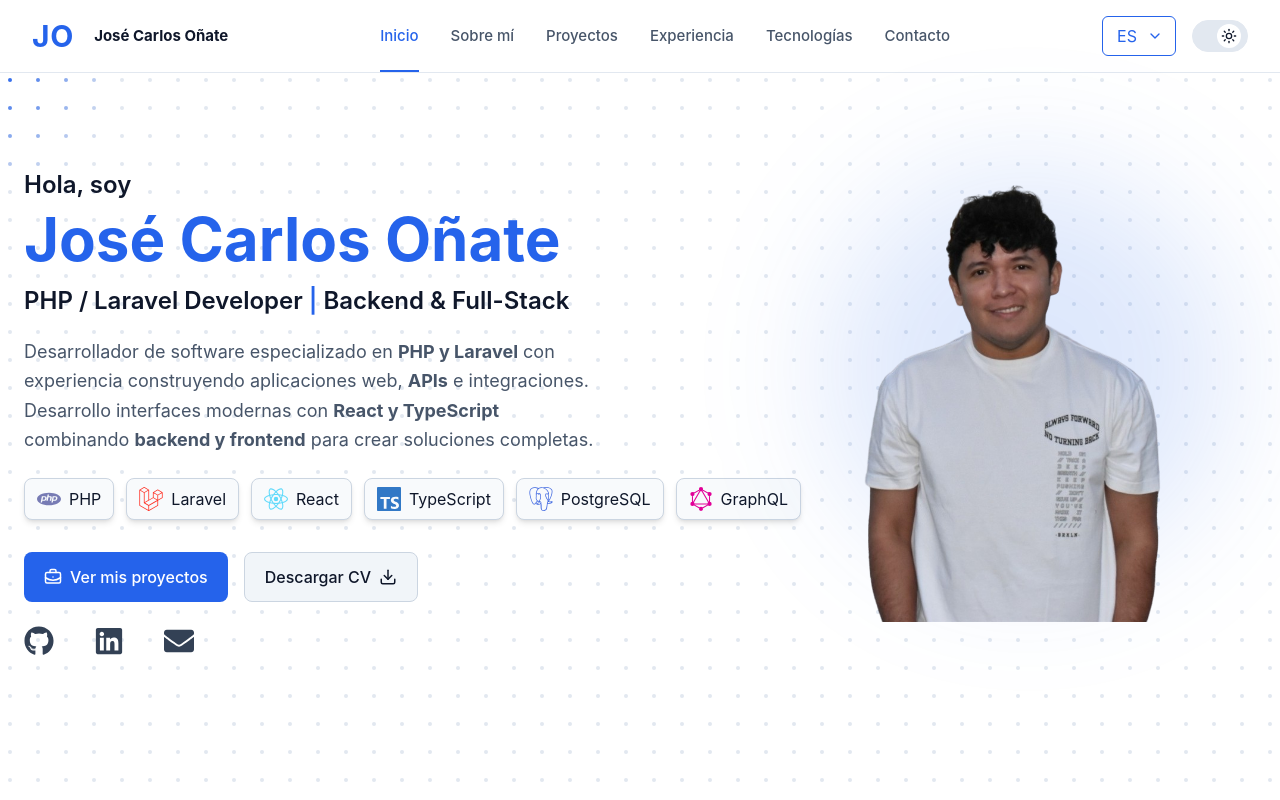
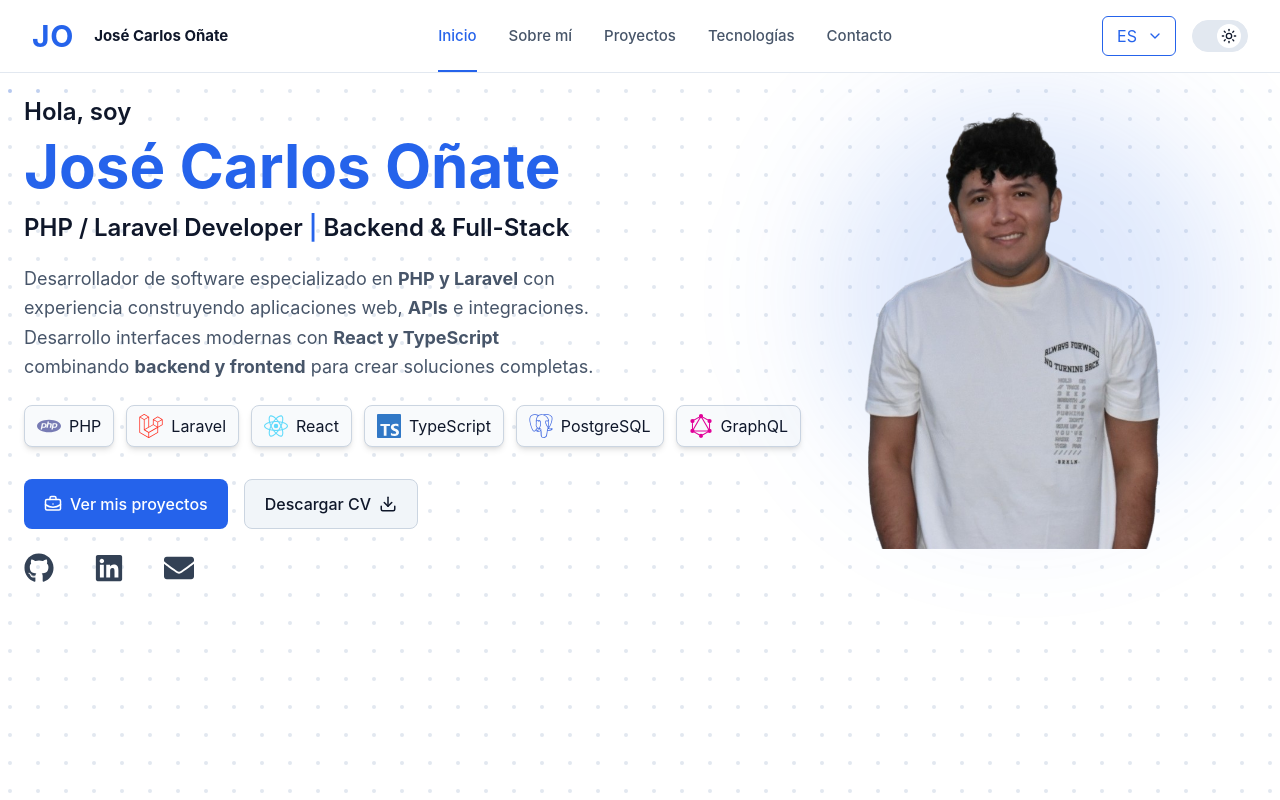
Before and after one commit to josecarlosonate/Portafolio, a React app: page / in a window 1280 px wide. Shown: the top 800 px of the page. Built offline with nearby package versions, Linux system fonts and the light colour scheme; the HTML template or start-up script is replaced by a standard one.

Commit message:
refactor: agregar cv al boton de descarga, agregar estilo a about

```diff
--- a/src/components/About.tsx
+++ b/src/components/About.tsx
@@ -13,7 +13,8 @@ export default function About({ language }: AboutProps) {
     return (
         <section id="about" className="">
             <div className="relative z-10 mx-auto w-full max-w-7xl px-6 py-16">
-                <div className="grid rounded-2xl border border-border bg-surface pb-4 shadow-surface md:grid-cols-3">
+                <div className="grid rounded-2xl border border-border bg-surface pb-4 shadow-surface md:grid-cols-3
+                    transition-all duration-300 ease-out hover:-translate-y-1.5 hover:scale-[1.03] hover:border-card-border hover:ring-1">
                     <div className="p-6">
                         <div className="flex items-center gap-3">
                             <UserRound className="size-5 text-primary" />
--- a/src/components/Hero.tsx
+++ b/src/components/Hero.tsx
@@ -67,7 +67,7 @@ function Hero({ language }: HeroProps) {
                                 {translations.actions.projects}
                             </a>
 
-                            <a href="/cv-jose-carlos-onate.pdf" download
+                            <a href={`/docs/Jose_Onate_CV_${language}.pdf`} download
                                 className="inline-flex items-center gap-2 rounded-lg border border-border bg-surface-hover px-5 py-3
                                 font-medium transition-colors hover:bg-surface-highlight">
                                 {translations.actions.downloadCv}
--- a/src/components/Navbar.tsx
+++ b/src/components/Navbar.tsx
@@ -16,7 +16,6 @@ const navItems = [
     { key: "home", href: "#home" },
     { key: "about", href: "#about" },
     { key: "projects", href: "#projects" },
-    { key: "experience", href: "#experience" },
     { key: "technologies", href: "#technologies" },
     { key: "contact", href: "#contact" },
 ] as const;
@@ -29,9 +28,11 @@ function Navbar({ language, setLanguage, theme, setTheme }: NavbarProps) {
         localStorage.setItem('theme', newTheme)
     };
     const [isMenuOpen, setIsMenuOpen] = useState(false);
+    const [activeHref, setActiveHref] = useState(() => window.location.hash || "#home");
+
     return (
-        <header className="w-full border-b border-border-subtle bg-background">
-            <nav className="relative z-11 mx-auto flex h-18 max-w-7xl items-center justify-between px-4 sm:px-6 lg:px-8">
+        <header className="fixed inset-x-0 top-0 z-50 w-full border-b border-border-subtle bg-background">
+            <nav className="relative mx-auto flex h-18 max-w-7xl items-center justify-between px-4 sm:px-6 lg:px-8">
                 <a href="#home" className="flex items-center gap-5" aria-label="Ir al inicio" >
                     <span className="text-[30px] font-bold leading-none tracking-wide text-primary">
                         JO
@@ -43,9 +44,9 @@ function Navbar({ language, setLanguage, theme, setTheme }: NavbarProps) {
 
                 <div className="hidden h-full items-center gap-8 lg:flex">
                     {navItems.map((item) => {
-                        const isActive = item.href === "#home";
+                        const isActive = item.href === activeHref;
                         return (
-                            <a key={item.href} href={item.href}
+                            <a key={item.href} href={item.href} onClick={() => setActiveHref(item.href)}
                                 className={`relative flex h-full items-center text-[15px] font-medium transition-colors
                                 after:absolute after:bottom-0 after:left-0 after:h-0.5 after:w-0 after:bg-primary after:transition-all after:duration-200
                                 ${isActive
@@ -81,7 +82,7 @@ function Navbar({ language, setLanguage, theme, setTheme }: NavbarProps) {
                         <div className="absolute top-full left-0 flex w-full flex-col rounded-lg border
                             border-border-subtle bg-surface p-2.5 text-foreground">
                             {navItems.map((item) => {
-                                const isActive = item.href === "#home";
+                                const isActive = item.href === activeHref;
 
                                 return (
                                     <a
--- a/src/index.css
+++ b/src/index.css
@@ -21,6 +21,7 @@
   --color-theme-thumb: var(--theme-thumb);
   --color-theme-thumb-foreground: var(--theme-thumb-foreground);
   --shadow-surface: var(--surface-shadow);
+  --color-card-border: var(--card-border);
 }
 
 
@@ -46,7 +47,8 @@
   --theme-thumb-foreground: #0f172a;
   --surface-shadow: 0 2px 6px rgb(15 23 42 / 0.06),
     0 8px 18px rgb(15 23 42 / 0.08);
-}
+    --card-border: #3b82f6;
+  }
 
 .dark {
   --background: #020617;
@@ -71,6 +73,7 @@
   --surface-shadow: 0 4px 12px rgb(0 0 0 / 0.45),
     0 12px 30px rgb(0 0 0 / 0.35),
     0 0 16px rgb(59 130 246 / 0.10);
+    --card-border: #3b82f6;
 }
 
 * {
--- a/src/translations/navbar.ts
+++ b/src/translations/navbar.ts
@@ -4,7 +4,6 @@ type NavbarTranslations = {
     home: string;
     about: string;
     projects: string;
-    experience: string;
     technologies: string;
     contact: string;
 };
@@ -14,7 +13,6 @@ export const NavbarTranslations: Record<Language, NavbarTranslations> = {
         home: "Inicio",
         about: "Sobre mí",
         projects: "Proyectos",
-        experience: "Experiencia",
         technologies: "Tecnologías",
         contact: "Contacto",
     },
@@ -22,7 +20,6 @@ export const NavbarTranslations: Record<Language, NavbarTranslations> = {
         home: "Home",
         about: "About me",
         projects: "Projects",
-        experience: "Experience",
         technologies: "Technologies",
         contact: "Contact",
     },
```
Also changed, not shown: 2 other files (tests, documents, lock files or other folders).
